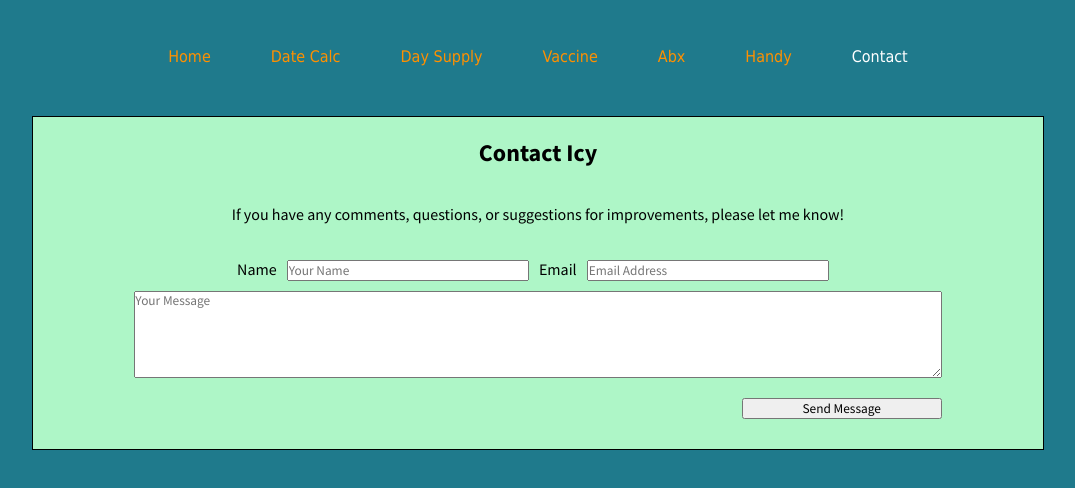
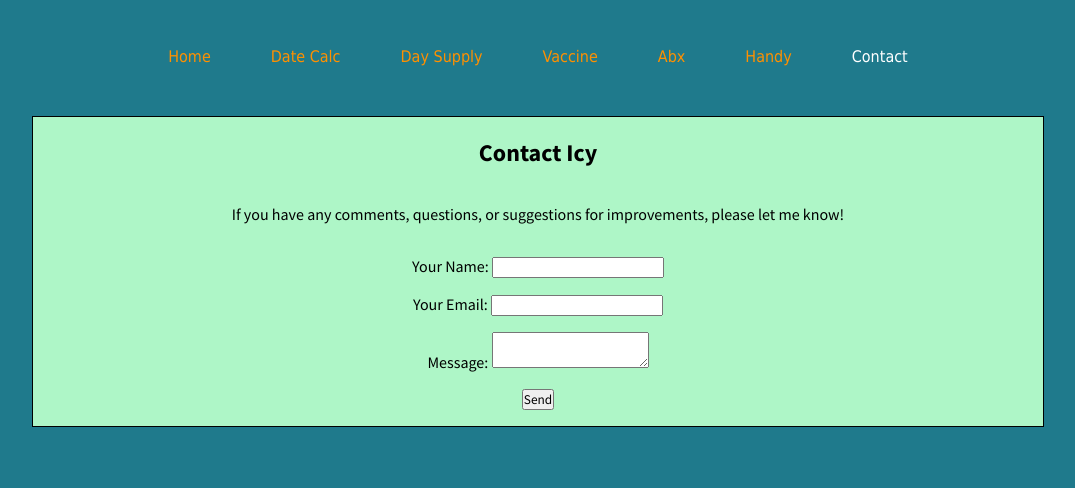
Before and after one commit to icyparkinson/rx-react, a React (Create React App) app in the folder client/: page /contact in a window 1280 px wide. Shown: the top 488 px of the page, without its empty margins (102-1177 px from the left). Built offline with nearby package versions, Linux system fonts and the light colour scheme.

Commit message:
Trying form.

```diff
--- a/client/public/index.html
+++ b/client/public/index.html
@@ -28,28 +28,5 @@
 
     <div id="root"></div>
 
-    <script type="text/babel">
-
-      ReactDOM.render(
-        <form name="rxbuddyContact" method="post">
-          <input type="hidden" name="rxBuddy-contact" value="rxbuddyContact" />
-          <p>
-            <label>Your Name: <input type="text" name="name"/></label>
-          </p>
-          <p>
-            <label>Your Email: <input type="email" name="email"/></label>
-          </p>
-          <p>
-            <label>Message: <textarea name="message"></textarea></label>
-          </p>
-          <p>
-            <button type="submit">Send</button>
-          </p>
-        </form>,
-        document.getElementById("root")
-      );
-
-    </script>
-
   </body>
 </html>
--- a/client/src/components/pages/Home.js
+++ b/client/src/components/pages/Home.js
@@ -16,7 +16,7 @@ const Home = () => {
         <TopSection>
             <Title>Rx Buddy</Title>
             <img src = "images/logoblack.png" alt = "Rx Buddy logo"/>
-            <h2 style = {{fontSize: "2rem"}}>Yay!</h2>
+            <h2 style = {{fontSize: "2rem"}}>Yay!!</h2>
             <p style = {{margin: "20px"}}>Hi there~ I hope I can help you today. To start, select from one of the options above!</p>
             <em>**Use me at your discretion! Rx Buddy takes no responsibility or liability.**</em>
         </TopSection>
--- a/client/src/components/pages/contact/Contact.js
+++ b/client/src/components/pages/contact/Contact.js
@@ -32,7 +32,7 @@ function Contact(){
             <h1>Contact Icy</h1>
                         <p class="reach">If you have any comments, questions, or suggestions for improvements, please let me know!</p>
 
-                        <Form target="_blank" name="rxbuddy" method="POST" data-netlify="true">
+                        {/* <Form target="_blank" name="rxbuddy" method="POST" data-netlify="true">
                             <div>
                             <label for="name">Name</label>
                                 <input type="text" name="name" class="form-control" placeholder="Your Name" required />
@@ -41,7 +41,26 @@ function Contact(){
                             </div>
                                 <textarea placeholder="Your Message" class="form-control" name="message" rows="5" required></textarea>
                           <button>Send Message</button>
-                        </Form>
+                        </Form> */}
+
+                    <form name="rxbuddyContact" method="post">
+                            <input type="hidden" name="rxBuddy-contact" value="rxbuddyContact" />
+                            <p>
+                                <label>Your Name: <input type="text" name="name"/></label>
+                            </p>
+                            <p>
+                                <label>Your Email: <input type="email" name="email"/></label>
+                            </p>
+                            <p>
+                                <label>Message: <textarea name="message"></textarea></label>
+                            </p>
+                            <p>
+                                <button type="submit">Send</button>
+                            </p>
+                            </form>
+
+
+
         </FormContainer>
     )
 }
```
